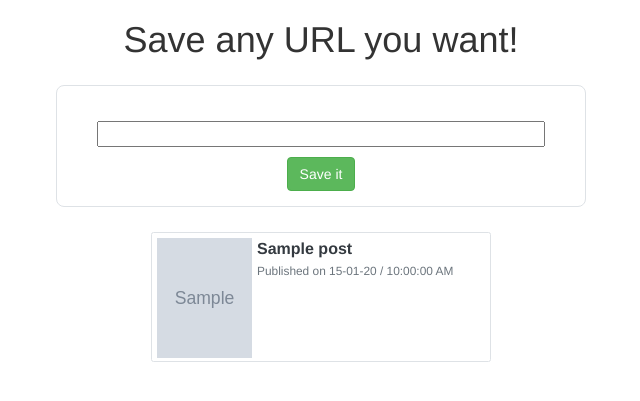
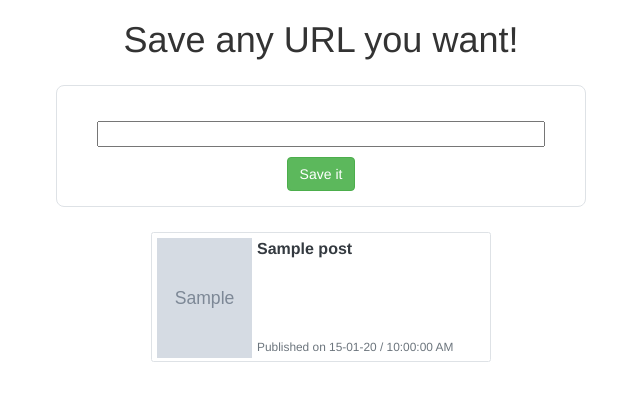
Before and after one commit to FrancoDelCastillo/saveurl_app, a Flask app: page /save_url in a window 1280 px wide. Shown: the part 50-451 px from the top of the page, without its empty margins (319-959 px from the left). Run offline with Flask 2, Linux system fonts and the light colour scheme; a user stored in the database is signed in; tables that the repository leaves empty hold one stand-in row (values such as "Sample post"); grey boxes marked "Sample" are stand-in pictures; some libraries are stand-ins or nearby versions.

Commit message:
modifying css styles

```diff
--- a/app/static/styles.css
+++ b/app/static/styles.css
@@ -58,17 +58,19 @@ div#post_feed {
   margin: 10px auto;
 }
 
-div#url_posted {
+div#url_image {
   width: 100px;
   height: 120px;
 }
 
-div#url_posted_title {
+div#url_posted_data {
   width: 240px;
+  position: relative;
 }
 
 div#url_posted_date {
   bottom: 0;
+  position: absolute;
 }
 
 span#email_error {
--- a/app/templates/save_url.html
+++ b/app/templates/save_url.html
@@ -18,16 +18,16 @@
         {% if post.user_post == current_user.id %}
         <div id="post_feed" class="border rounded d-flex p-1">
 
-            <div id="url_posted" class="m-1">
+            <div id="url_image" class="m-1">
                 <a href="{{post.url_dir}}" class="w-100 h-100" target="_blank">
-                    <img src="{{post.url_img}}" class="img-fluid w-100 h-100">
+                    <img src="{{post.url_img}}" class="w-100 h-100">
                 </a>
             </div>
-            <div id="url_posted_title" class="m-1" >
-                {% if post.title|length > 50 %}
+            <div id="url_posted_data" class="m-1" >
+                {% if post.title|length > 70 %}
                 <div>
                     <a href="{{post.url_dir}}" target="_blank">
-                        <p class="font-weight-bold text-dark" style="word-wrap: break-word; font-size: 14px;">{{post.title[:50]}}...</p>
+                        <p class="font-weight-bold text-dark m-0" style="font-size: 14px;">{{post.title[:70]}}...</p>
                     </a>
                 </div>
                 {% else %}
```
